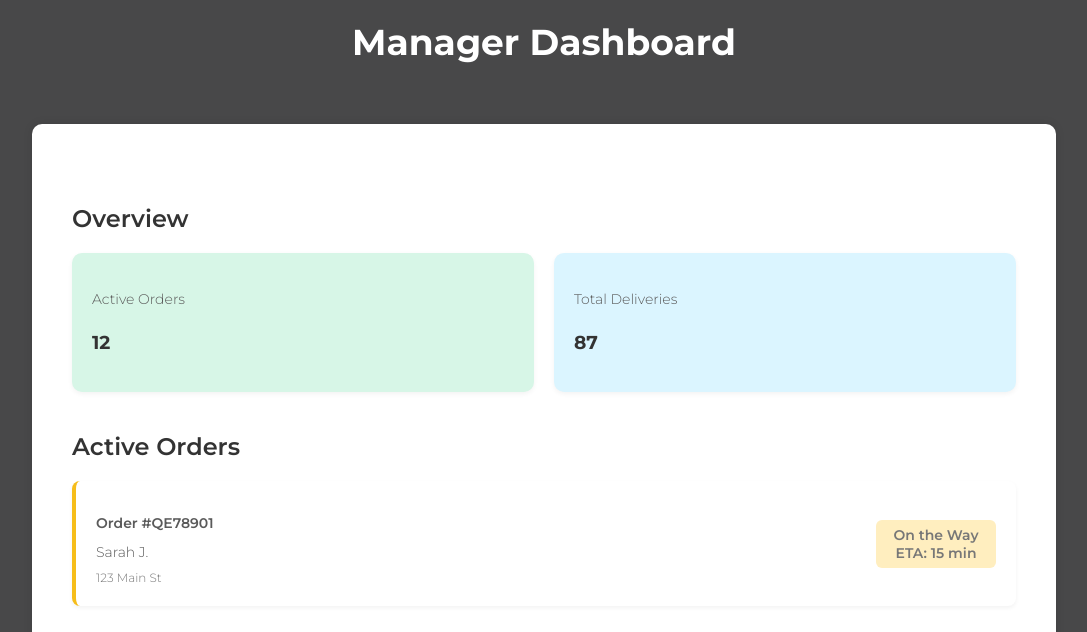
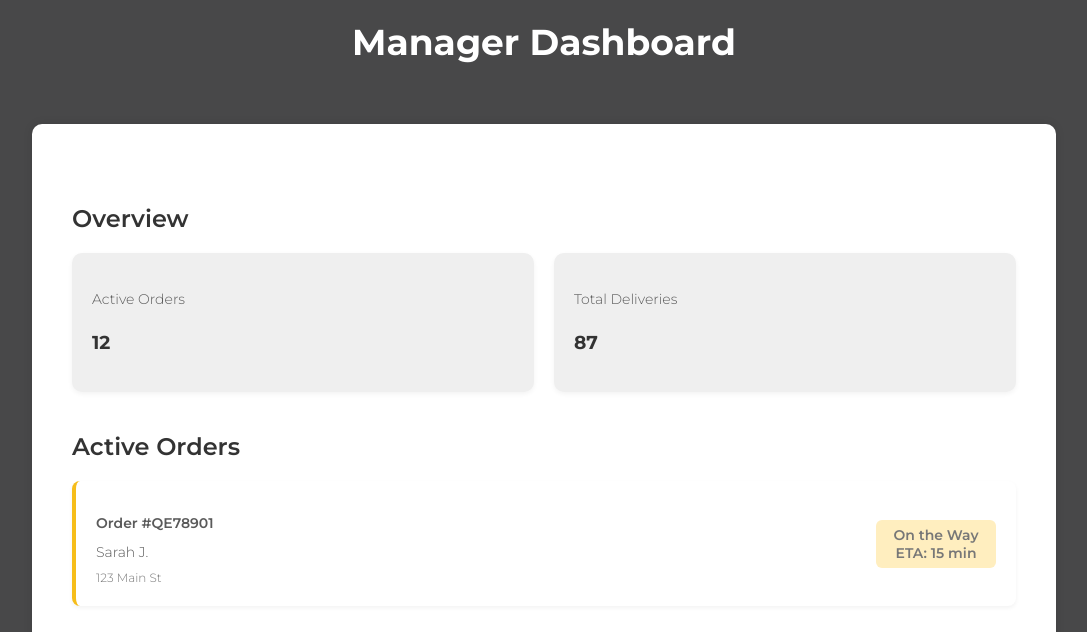
Before and after one commit to AloniChen/Opcode-Project-2025, a Flask app: page /manager_dashboard in a window 1280 px wide. Shown: the top 632 px of the page, without its empty margins (96-1183 px from the left). Run offline with Flask 3, Linux system fonts and the light colour scheme.

Commit message:
before adding  data

```diff
--- a/static/css/style.css
+++ b/static/css/style.css
@@ -371,12 +371,8 @@ body.dashboard-page {
   box-shadow: 0 2px 5px rgba(0,0,0,0.05);
 }
 
-.yellow-box {
-  background-color: #dbf5ff;
-}
-
-.green-box {
-  background-color: #d7f6e7;
+.lightGray-box {
+  background-color: #efefef;
 }
 
 .order-list {
--- a/templates/manager_dashboard.html
+++ b/templates/manager_dashboard.html
@@ -19,11 +19,11 @@
 
         <!-- בלוקים עם סיכום נתונים -->
         <div class="overview-boxes">
-            <div class="overview-box green-box">
+            <div class="overview-box lightGray-box">
                 <p>Active Orders</p>
                 <h3>12</h3>
             </div>
-            <div class="overview-box yellow-box">
+            <div class="overview-box lightGray-box">
                 <p>Total Deliveries</p>
                 <h3>87</h3>
             </div>
@@ -140,8 +140,8 @@
                         datasets: [{
                             label: 'Deliveries',
                             data: values,
-                            backgroundColor: 'rgba(63, 81, 181, 0.2)',
-                            borderColor: '#3f51b5',
+                            backgroundColor: 'rgba(246, 189, 26, 0.2)',
+                            borderColor: '#F6BD1A',
                             borderWidth: 2,
                             fill: true,
                         }]
```
